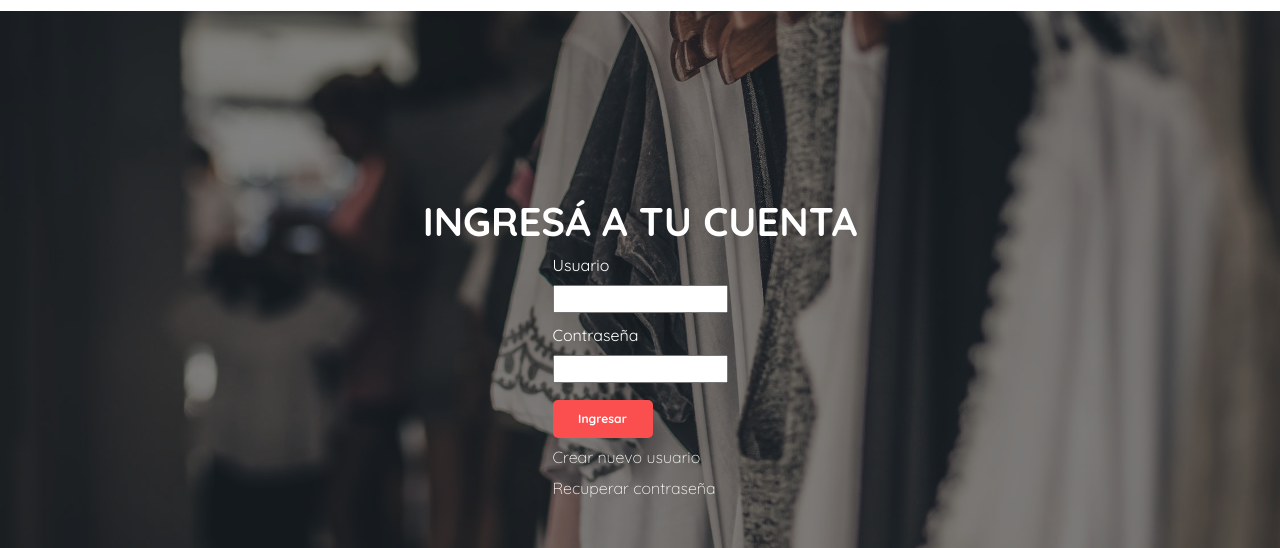
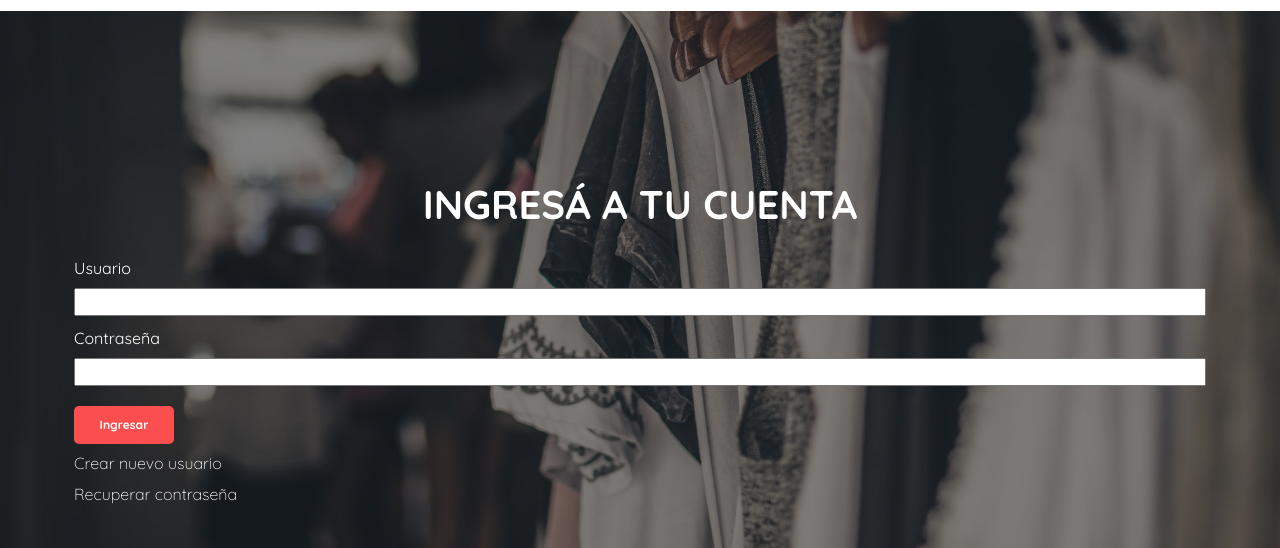
Before and after one commit to quinterodiego/ch-proyecto-final, a website: page views/ingresar.html in a window 1280 px wide. Shown: the part 85-633 px from the top of the page. Drawn offline with nearby package versions, Linux system fonts and the light colour scheme.

Commit message:
mas cambios

```diff
--- a/assets/scss/estilos.scss
+++ b/assets/scss/estilos.scss
@@ -352,15 +352,19 @@
             flex-direction: column;
             justify-content: center;
             align-items: center;
+            width: 100%;
             .form-ingresar {
+                width: 90%;
+                padding: 10px;
                 label {
                     color: $white-color;
+                    margin-top: 10px;
                 }
                 input {
-                    margin-bottom: 10px;
+                    width: 100%;
                 }
                 button {
-                    margin-top: 7px;
+                    margin-top: 20px;
                 }
                 button a {
                     color: $white-color;
```
Also changed, not shown: assets/css/estilos.css.
